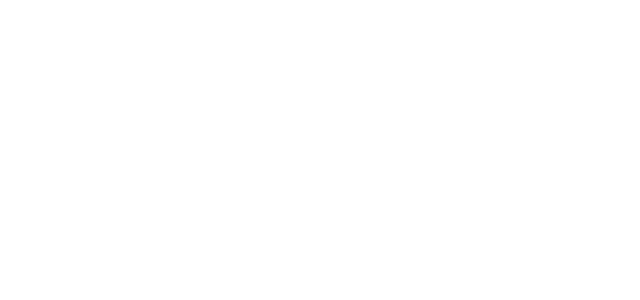
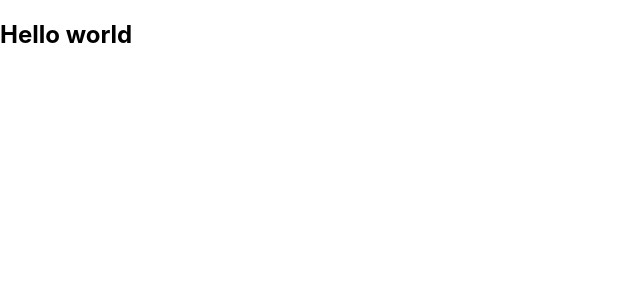
Before and after one commit to MMM-ZA/flight-widget, a React (Create React App) app in the folder flight-widget/: page / in a window 1280 px wide. Shown: the top 300 px of the page, without its empty margins (0-640 px from the left). Built offline with nearby package versions, Linux system fonts and the light colour scheme.

Commit message:
updated app.js

```diff
--- a/flight-widget/src/App.js
+++ b/flight-widget/src/App.js
@@ -3,7 +3,7 @@
 
 const App = () =>  {
   return (
-  <></>
+  <h2>Hello world</h2>
   )
 }
 
```
